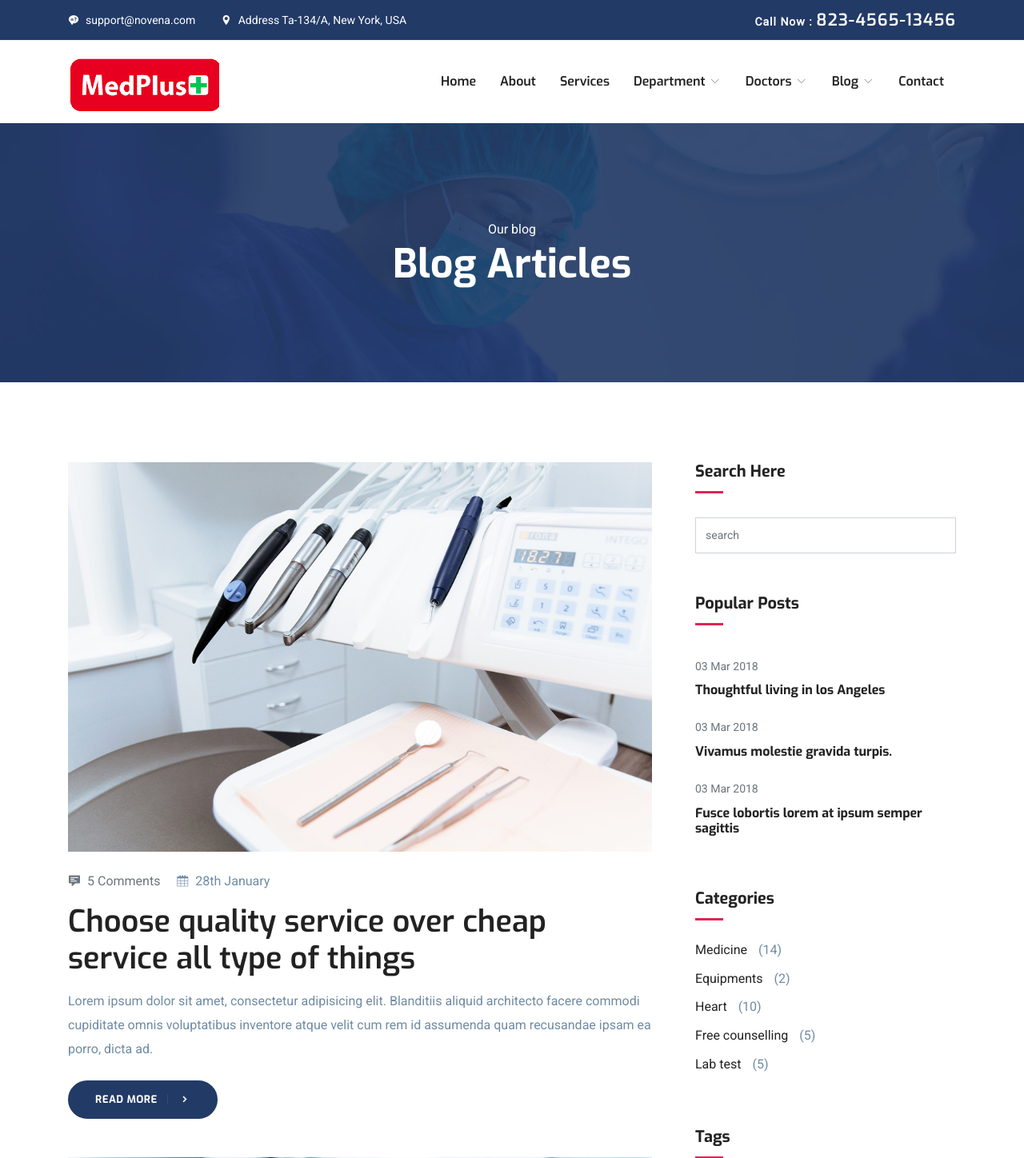
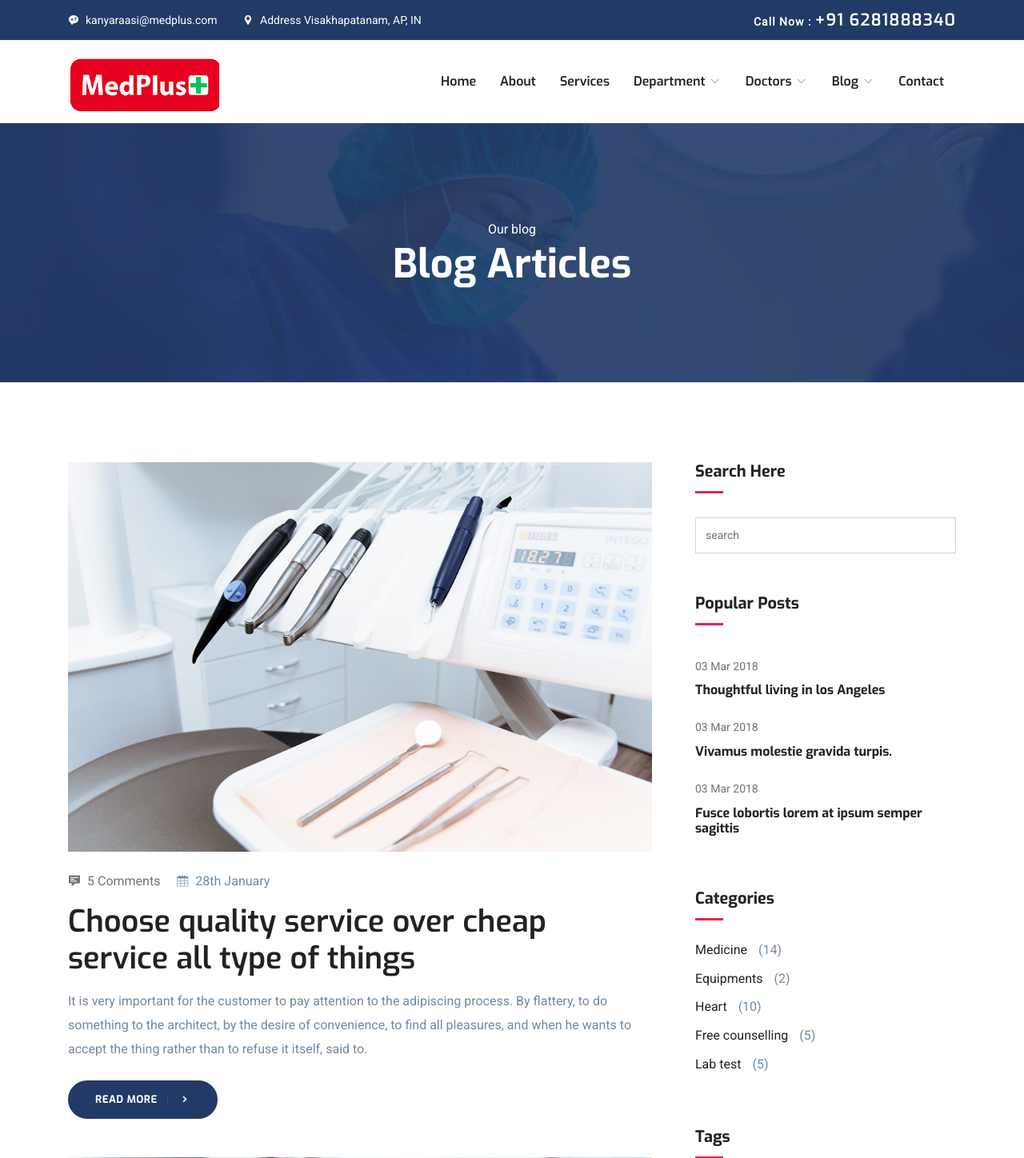
Before and after one commit to Nagendra-Amara/Hospital, a PHP site: page /blog-sidebar.php in a window 1280 px wide. Shown: the top 1448 px of the page at 80% size. Run offline with PHP 8.4, Linux system fonts and the light colour scheme; some libraries are stand-ins or nearby versions.

Commit message:
Few changes

```diff
--- a/blog-sidebar.php
+++ b/blog-sidebar.php
@@ -5,7 +5,7 @@
   <meta name="description" content="Orbitor,business,company,agency,modern,bootstrap4,tech,software">
   <meta name="author" content="themefisher.com">
 
-  <title>Novena- Health & Care Medical template</title>
+  <title>Medplus- Health & Care Medical template</title>
 
   <!-- Favicon -->
   <link rel="shortcut icon" type="image/x-icon" href="/images/favicon.ico" />
@@ -31,15 +31,15 @@
 			<div class="row align-items-center">
 				<div class="col-lg-6">
 					<ul class="top-bar-info list-inline-item pl-0 mb-0">
-						<li class="list-inline-item"><a href="mailto:support@gmail.com"><i class="icofont-support-faq mr-2"></i>support@novena.com</a></li>
-						<li class="list-inline-item"><i class="icofont-location-pin mr-2"></i>Address Ta-134/A, New York, USA </li>
+						<li class="list-inline-item"><a href="mailto:kanyaraasi@medplus.com"><i class="icofont-support-faq mr-2"></i>kanyaraasi@medplus.com</a></li>
+						<li class="list-inline-item"><i class="icofont-location-pin mr-2"></i>Address Visakhapatanam, AP, IN </li>
 					</ul>
 				</div>
 				<div class="col-lg-6">
 					<div class="text-lg-right top-right-bar mt-2 mt-lg-0">
-						<a href="tel:+23-345-67890" >
+						<a href="tel:+91 6281888340" >
 							<span>Call Now : </span>
-							<span class="h4">823-4565-13456</span>
+							<span class="h4">+91 6281888340</span>
 						</a>
 					</div>
 				</div>
@@ -137,7 +137,7 @@
 
 				<h2 class="mt-3 mb-3"><a href="blog-single.php">Choose quality service over cheap service  all type of things</a></h2>
 
-				<p class="mb-4">Lorem ipsum dolor sit amet, consectetur adipisicing elit. Blanditiis aliquid architecto facere commodi cupiditate omnis voluptatibus inventore atque velit cum rem id assumenda quam recusandae ipsam ea porro, dicta ad.</p>
+				<p class="mb-4">It is very important for the customer to pay attention to the adipiscing process. By flattery, to do something to the architect, by the desire of convenience, to find all pleasures, and when he wants to accept the thing rather than to refuse it itself, said to.</p>
 
 				<a href="blog-single.html" target="_blank" class="btn btn-main btn-icon btn-round-full">Read More <i class="icofont-simple-right ml-2  "></i></a>
 			</div>
@@ -158,7 +158,7 @@
 
 				<h2 class="mt-3 mb-3"><a href="blog-single.php">All test cost 25% in always in our laboratory</a></h2>
 
-				<p class="mb-4">Lorem ipsum dolor sit amet, consectetur adipisicing elit. Blanditiis aliquid architecto facere commodi cupiditate omnis voluptatibus inventore atque velit cum rem id assumenda quam recusandae ipsam ea porro, dicta ad.</p>
+				<p class="mb-4">It is very important for the customer to pay attention to the adipiscing process. By flattery, to do something to the architect, by the desire of convenience, to find all pleasures, and when he wants to accept the thing rather than to refuse it itself, said to.</p>
 
 				<a href="blog-single.html" target="_blank" class="btn btn-main btn-icon btn-round-full">Read More <i class="icofont-simple-right ml-2  "></i></a>
 			</div>
@@ -179,7 +179,7 @@
 				</div>
 				<h2 class="mt-3 mb-3"><a href="blog-single.php">Get Free consulation from our special surgeon and doctors</a></h2>
 
-				<p class="mb-4">Lorem ipsum dolor sit amet, consectetur adipisicing elit. Blanditiis aliquid architecto facere commodi cupiditate omnis voluptatibus inventore atque velit cum rem id assumenda quam recusandae ipsam ea porro, dicta ad.</p>
+				<p class="mb-4">It is very important for the customer to pay attention to the adipiscing process. By flattery, to do something to the architect, by the desire of convenience, to find all pleasures, and when he wants to accept the thing rather than to refuse it itself, said to.</p>
 
 				<a href="blog-single.html" target="_blank" class="btn btn-main btn-icon btn-round-full">Read More <i class="icofont-simple-right ml-2  "></i></a>
 			</div>
@@ -280,7 +280,7 @@
 
 		<div class="sidebar-contatct-info mt-4">
 			<p class="mb-0">Need Urgent Help?</p>
-			<h3>+23-4565-65768</h3>
+			<h3>6281888340</h3>
 		</div>
 	</div>
 
@@ -312,7 +312,7 @@
 					<div class="logo mb-4">
 						<img src="images/logo.png" alt="" class="img-fluid">
 					</div>
-					<p>Tempora dolorem voluptatum nam vero assumenda voluptate, facilis ad eos obcaecati tenetur veritatis eveniet distinctio possimus.</p>
+					<p>The times are the pain of pleasures, for if we take them with pleasure, it is easy for us to be blinded to them, and we will be able to discern the truth..</p>
 
 					<ul class="list-inline footer-socials mt-4">
 						<li class="list-inline-item"><a href="https://www.facebook.com/themefisher"><i class="icofont-facebook"></i></a></li>
@@ -362,7 +362,7 @@
 							<i class="icofont-email mr-3"></i>
 							<span class="h6 mb-0">Support Available for 24/7</span>
 						</div>
-						<h4 class="mt-2"><a href="tel:+23-345-67890">Support@email.com</a></h4>
+						<h4 class="mt-2"><a href="tel:+91 6281888340">kanyaraasi@medplus.com</a></h4>
 					</div>
 
 					<div class="footer-contact-block">
@@ -370,7 +370,7 @@
 							<i class="icofont-support mr-3"></i>
 							<span class="h6 mb-0">Mon to Fri : 08:30 - 18:00</span>
 						</div>
-						<h4 class="mt-2"><a href="tel:+23-345-67890">+23-456-6588</a></h4>
+						<h4 class="mt-2"><a href="tel:+91 6281888340">+91 6281888340</a></h4>
 					</div>
 				</div>
 			</div>
@@ -378,11 +378,6 @@
 
 		<div class="footer-btm py-4 mt-5">
 			<div class="row align-items-center justify-content-between">
-				<div class="col-lg-6">
-					<div class="copyright">
-						&copy; Copyright Reserved to <span class="text-color">Novena</span> by <a href="https://themefisher.com/" target="_blank">Themefisher</a>
-					</div>
-				</div>
 				<div class="col-lg-6">
 					<div class="subscribe-form text-lg-right mt-5 mt-lg-0">
 						<form action="#" class="subscribe">
--- a/plugins/google-map/map.js
+++ b/plugins/google-map/map.js
@@ -2,7 +2,7 @@ function initMap() {
         // Styles a map in night mode.
         var map = new google.maps.Map(document.getElementById('map'), {
           center: {lat: 17.9218, lng: 83.4255},
-          zoom: 12,
+          zoom: 30,
           styles: [
             {elementType: 'geometry', stylers: [{color: '#242f3e'}]},
             {elementType: 'labels.text.stroke', stylers: [{color: '#242f3e'}]},
```
Also changed, not shown: appoinment.php (+6 -6 lines).
